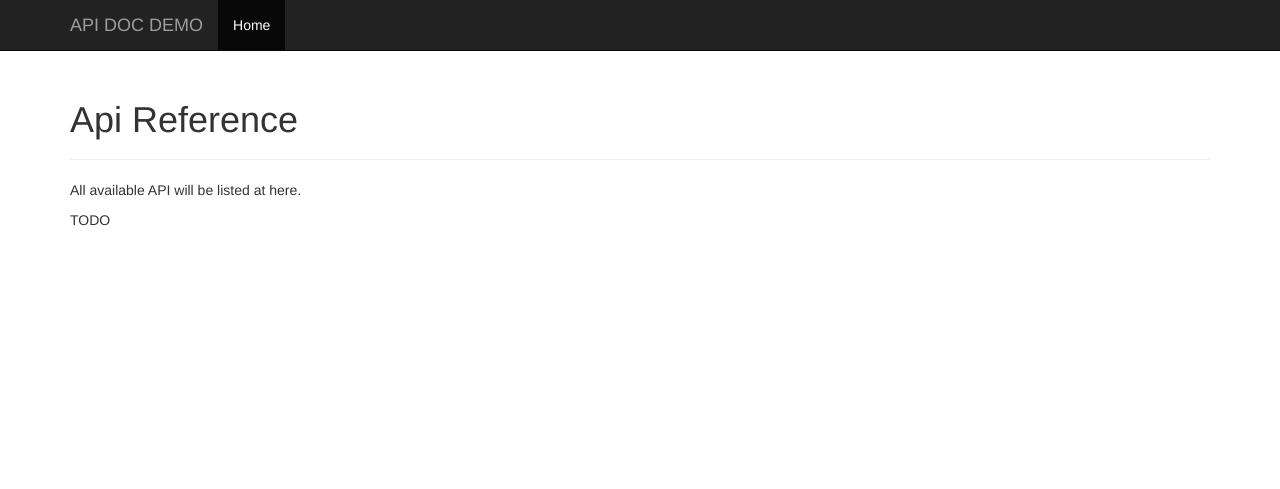
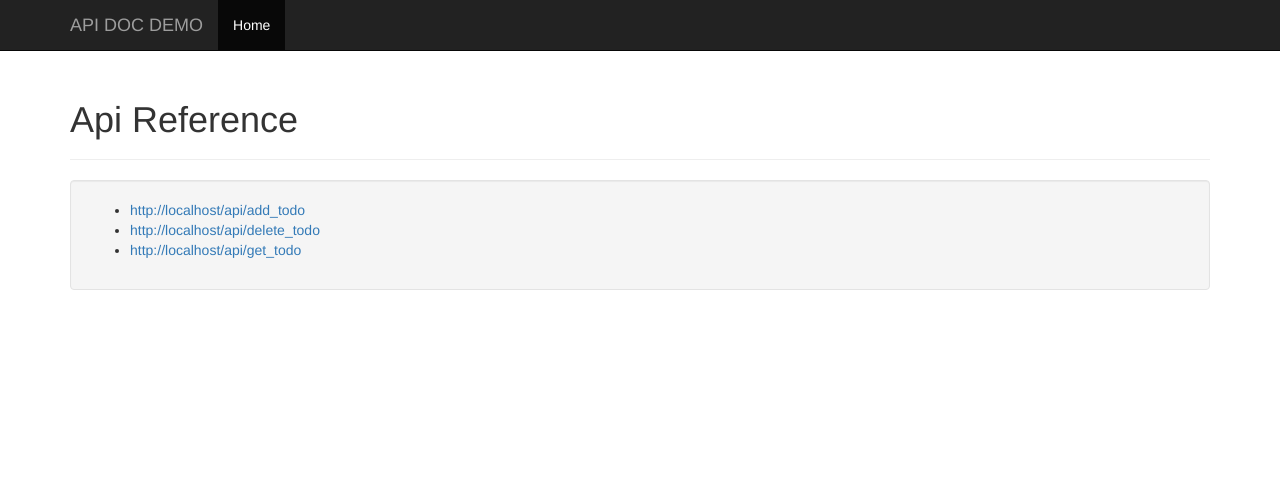
Before and after one commit to tobyqin/flask_api_doc, a Flask app: page /api/ in a window 1280 px wide. Shown: the top 489 px of the page. Run offline with Flask 2, Linux system fonts and the light colour scheme; some libraries are stand-ins or nearby versions.

Commit message:
list api

```diff
--- a/app/templates/api_index.html
+++ b/app/templates/api_index.html
@@ -32,8 +32,17 @@
             <div class="page-header">
                 <h1>Api Reference</h1>
             </div>
-            <p class>All available API will be listed at here.</p>
-            <p>TODO</p>
+            <div class="well">
+                <ul>
+                    {% for api_link in api_map %}
+                        <li>
+                            <a href="/docs/{{ api_link[1] }}">
+                                {{ api_link[0] }}
+                            </a>
+                        </li>
+                    {% endfor %}
+                </ul>
+            </div>
         </div>
     </div>
 
--- a/app/views/api.py
+++ b/app/views/api.py
@@ -1,4 +1,8 @@
-from flask import Blueprint, render_template, jsonify, request
+import re
+
+from flask import Blueprint, render_template, jsonify, request, url_for
+
+from .. import get_app
 
 api = Blueprint('api', __name__)
 
@@ -9,10 +13,19 @@ data = {
 }
 
 
+def get_api_map():
+    for rule in get_app().url_map.iter_rules():
+        if re.search(r'/api/.+', str(rule)):
+            yield str(rule), rule.endpoint
+
+
 @api.route('/', methods=['GET'])
 def index():
     """List all API to this page."""
-    return render_template('api_index.html')
+    api_map = sorted(list(get_api_map()))
+    index_url = url_for('main.index', _external=True)
+    api_map = [(index_url + x[0][1:], x[1]) for x in api_map]
+    return render_template('api_index.html', api_map=api_map)
 
 
 @api.route('/get_todo', methods=['GET'])
```
